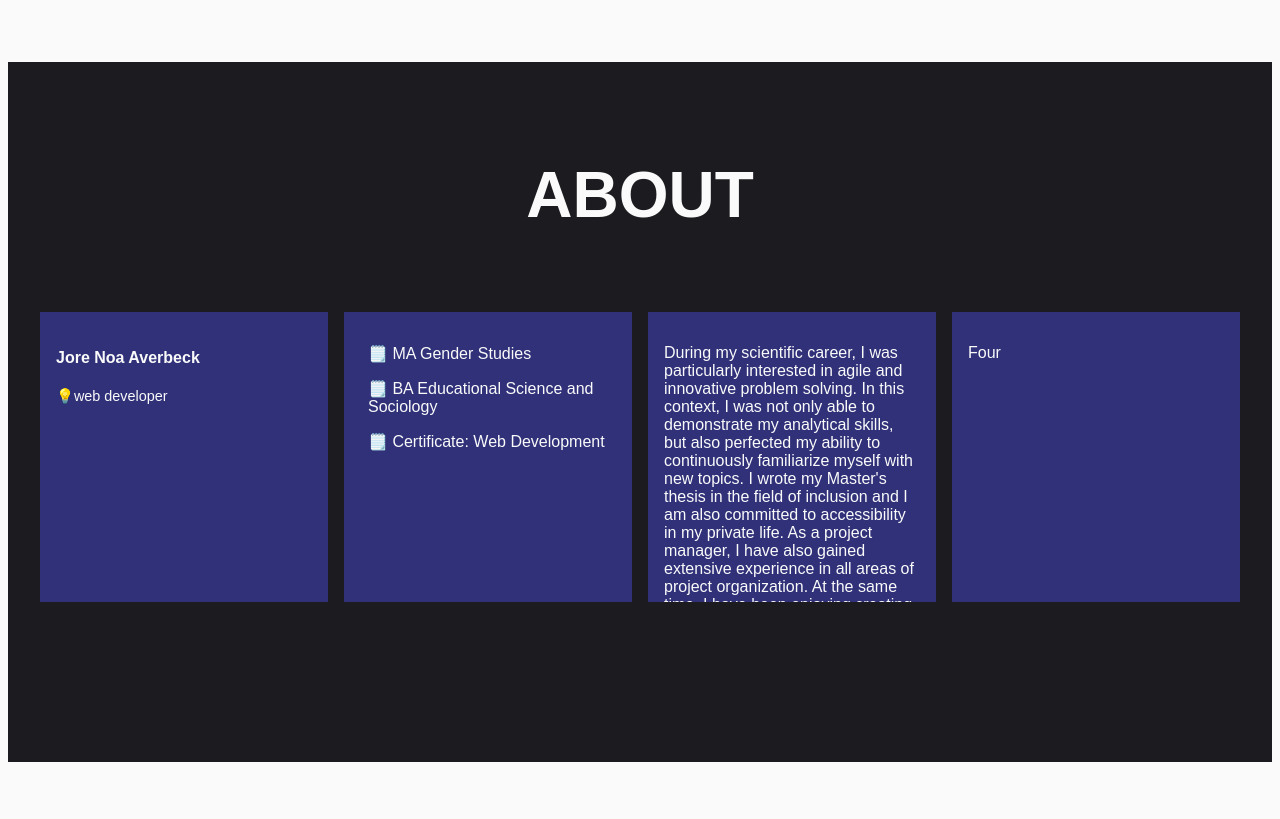
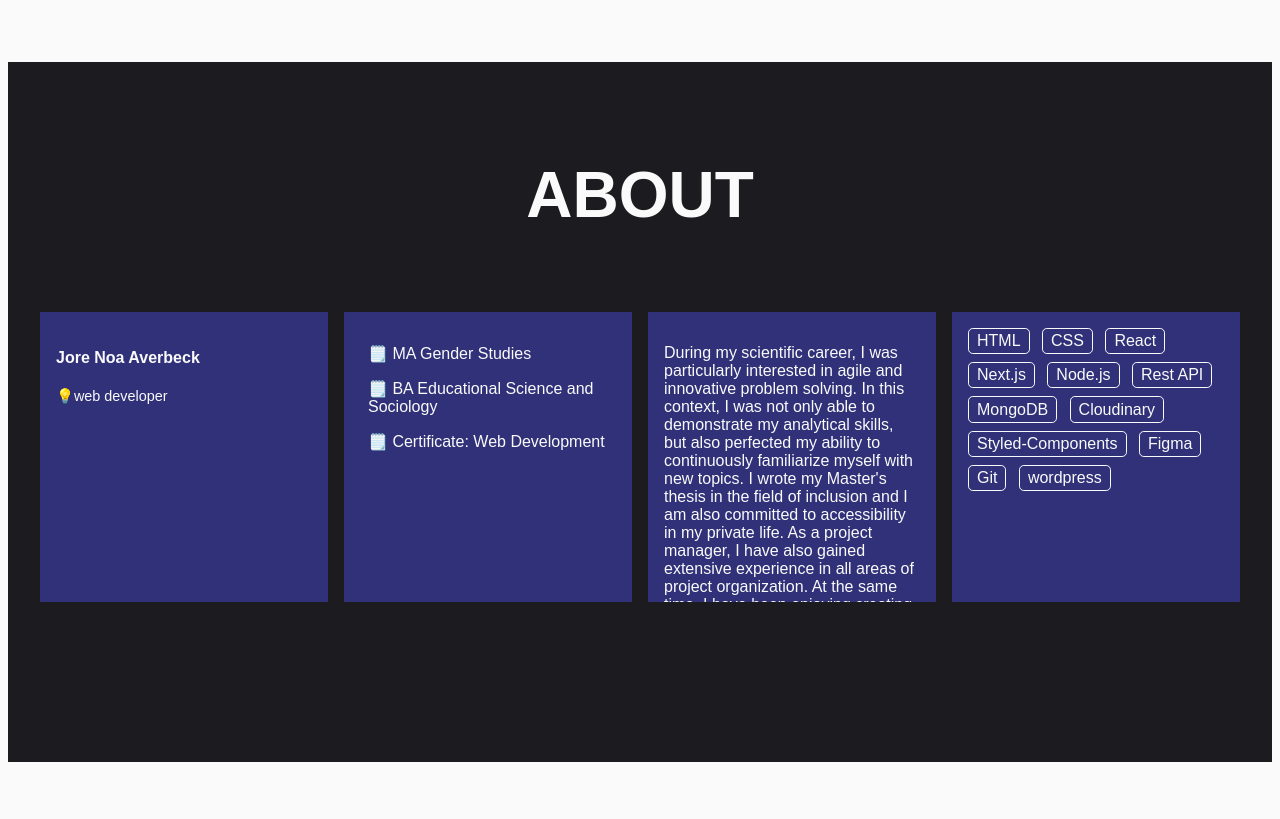
Before and after one commit to jore-averbeck/Website, a website: page index.html in a window 1280 px wide. Shown: the part 603-1422 px from the top of the page. Drawn offline with Linux system fonts and the light colour scheme; a small style sheet from the web is missing.

Commit message:
add about content

```diff
--- a/css/styles.css
+++ b/css/styles.css
@@ -188,6 +188,17 @@ header {
   padding-bottom: 0.2rem;
 }
 
+.tag {
+  display: inline-block;
+  background-color: #303179;
+  color: #fafafa;
+  border:1px solid #fafafa;
+  padding: 0.2rem 0.5rem;
+  margin-right: 0.5rem;
+  margin-bottom: 0.5rem;
+  border-radius: 0.3rem;
+}
+
 @media only screen and (min-width: 992px){
   .article-about{
     margin-top: 7rem;
--- a/index.html
+++ b/index.html
@@ -45,8 +45,21 @@
         <article class="sub-article"> <p class="sub-article-text">During my scientific career, I was particularly interested in agile and innovative problem solving. In this context, I was not only able to demonstrate my analytical skills, but also perfected my ability to continuously familiarize myself with new topics. I wrote my Master's thesis in the field of inclusion and I am also committed to accessibility in my private life. As a project manager, I have also gained extensive experience in all areas of project organization. At the same time, I have been enjoying creating digital art/poetry under the pseudonym "noname_noa" for several years and have already published my first works here. Accordingly, I find topics related to UX/UI design exciting.
 <br>
           Since my passion is coding and I was able to expand this competence in further education in web development, I would be very happy to start my IT career!🚀</p></article>
-        <article class="sub-article"> <p>Four</p></article>
-      </article>
+          <article class="sub-article">
+            <span class="tag">HTML</span>
+            <span class="tag">CSS</span>
+            <span class="tag">React</span>
+            <span class="tag">Next.js</span>
+            <span class="tag">Node.js</span>
+            <span class="tag">Rest API</span>
+            <span class="tag">MongoDB</span>
+            <span class="tag">Cloudinary</span>
+            <span class="tag">Styled-Components</span>
+            <span class="tag">Figma</span>
+            <span class="tag">Git</span>
+            <span class="tag">wordpress</span>
+          </article>
+
     </main>
     <script src="/index.js" defer></script>
 
```
